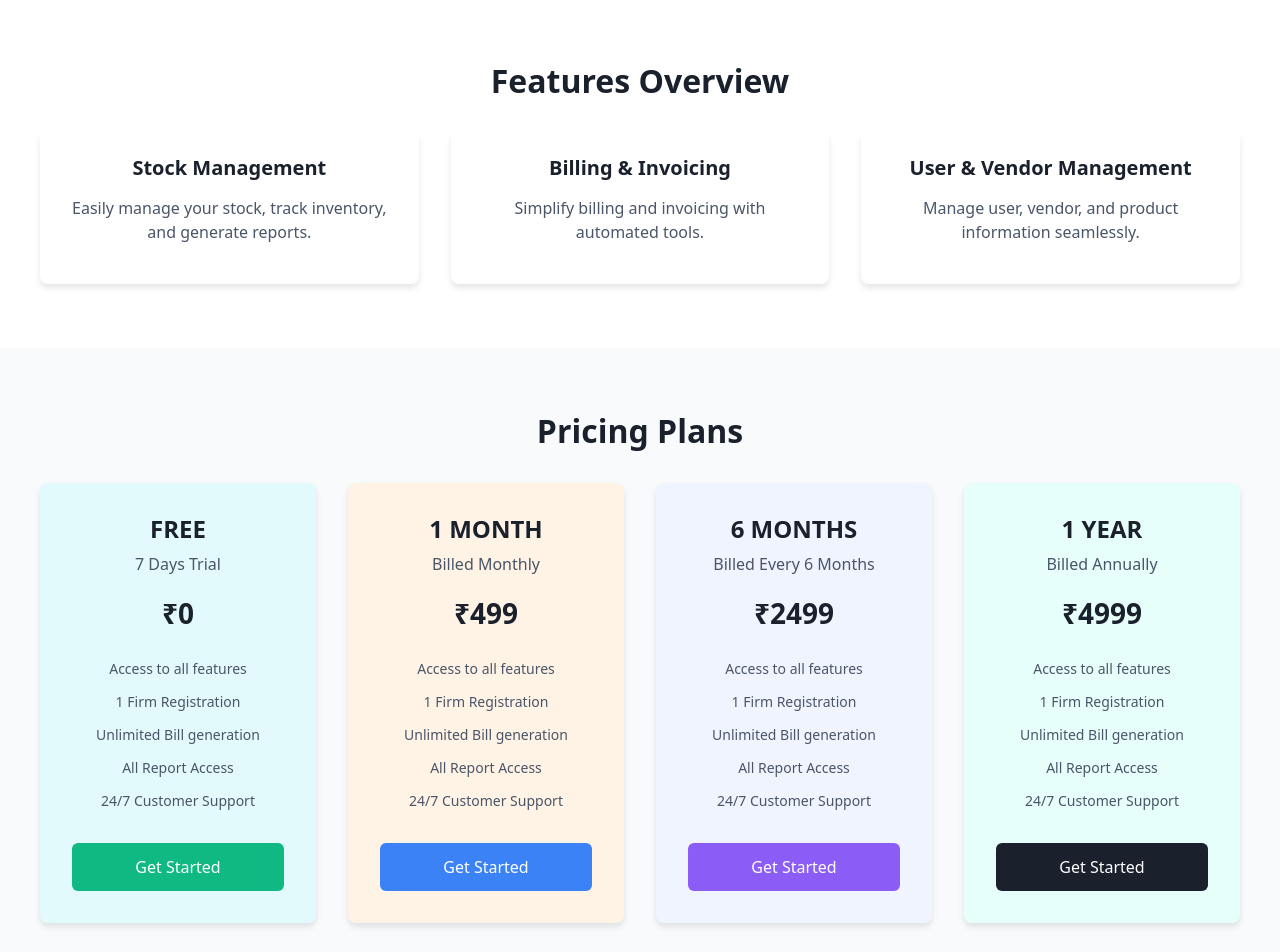
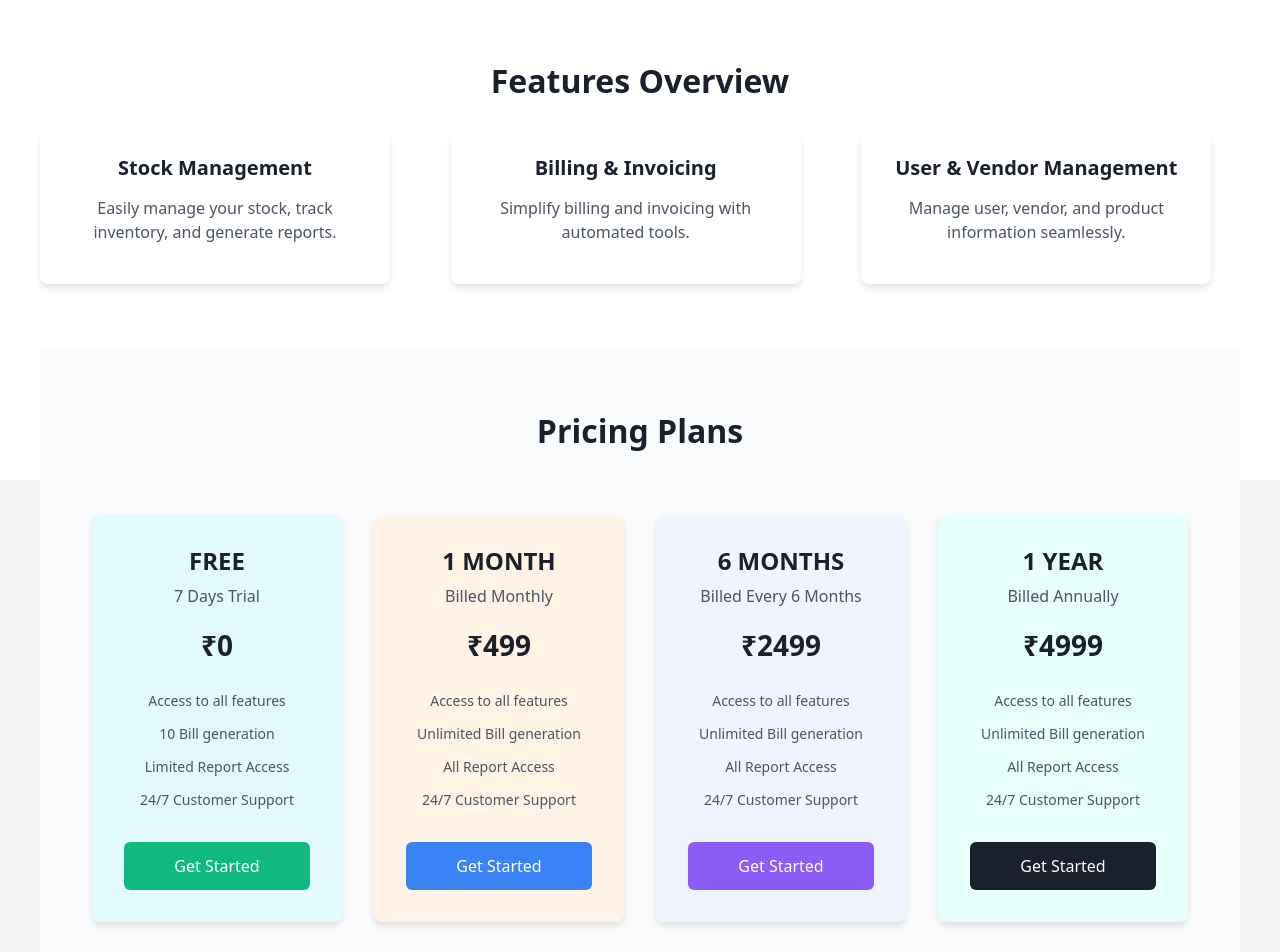
Before and after one commit to Vasoyasharan/InventoryManagementFrontEnd, a React (Create React App) app: page / in a window 1280 px wide. Shown: the part 320-1272 px from the top of the page. Built offline with nearby package versions, Linux system fonts and the light colour scheme.

Commit message:
Premium Page Added

```diff
--- a/src/Css/Sidebar.css
+++ b/src/Css/Sidebar.css
@@ -100,6 +100,16 @@
     padding: 10px;
   }
 }
+
+/* Hide Scrollbar */
+.sidebar-container {
+  scrollbar-width: none;
+}
+
+.sidebar-container::-webkit-scrollbar {
+  display: none;
+}
+
 /* Navbar styles */
 .navbar {
     top: 0;
--- a/src/Routes/index.js
+++ b/src/Routes/index.js
@@ -17,7 +17,8 @@
 import ExpenseTrackerTable from "../pages/ExpenseTracker/ExpenseTrackerTable";
 import ExpenseTrackerForm from "../pages/ExpenseTracker/ExpenseTrackerForm";
 import IncomeForm from "../pages/Income/IncomeForm";
-import IncomeList from "../pages/Income/IncomeTable"
+import IncomeList from "../pages/Income/IncomeTable";
+import PremiumPage from "../pages/PremiumPage/PremiumPage";
 
 const PageRoutes = [
     { path: "/dashboard", element: Dashboard, name: "DASHBOARD" },
@@ -40,6 +41,7 @@
     { path: "/expense-tracker/:type/:id?", element: ExpenseTrackerForm },
     { path: "/income", element: IncomeList, name: "INCOME" },
     { path: "/income/:type/:id?", element: IncomeForm },
+    { path: "/premium", element: PremiumPage, name: "GO PREMIUM" },
 ];
 
 export { PageRoutes };
--- a/src/component/Sidebar.js
+++ b/src/component/Sidebar.js
@@ -71,6 +71,12 @@
               </NavLink>
             </li>
             <li>
+              <NavLink to="/premium" className="menu-item">
+                <i className="fas fa-crown"></i>
+                <span>Go Premium</span>
+              </NavLink>
+            </li>
+            <li>
               <NavLink to="/setting" className="menu-item">
                 <i className="fas fa-cogs"></i>
                 <span>Settings</span>
--- a/src/pages/Authentication/PricingPage.css
+++ b/src/pages/Authentication/PricingPage.css
@@ -1,6 +1,3 @@
-/* PricingPage.css */
-
-/* Global Styles */
 body {
   margin: 0;
   font-family: 'Arial', sans-serif;
@@ -26,7 +23,7 @@
 }
 
 .company-logo {
-  height: 40px; /* Adjust as needed */
+  height: 40px;
 }
 
 .company-name {
@@ -187,51 +184,51 @@
 
 /* Background Colors for Cards */
 .free-card {
-  background-color: #e3fafc; /* Light blue */
+  background-color: #e3fafc;
 }
 
 .free-card .get-started-button {
-  background-color: #10b981; /* Green */
+  background-color: #10b981;
 }
 
 .free-card .get-started-button:hover {
-  background-color: #059669; /* Darker green */
+  background-color: #059669;
 }
 
 .one-month-card {
-  background-color: #fff3e6; /* Light orange */
+  background-color: #fff3e6;
 }
 
 .one-month-card .get-started-button {
-  background-color: #3b82f6; /* Blue */
+  background-color: #3b82f6;
 }
 
 .one-month-card .get-started-button:hover {
-  background-color: #2563eb; /* Darker blue */
+  background-color: #2563eb;
 }
 
 .six-months-card {
-  background-color: #f0f4ff; /* Light purple */
+  background-color: #f0f4ff;
 }
 
 .six-months-card .get-started-button {
-  background-color: #8b5cf6; /* Purple */
+  background-color: #8b5cf6;
 }
 
 .six-months-card .get-started-button:hover {
-  background-color: #7c3aed; /* Darker purple */
+  background-color: #7c3aed;
 }
 
 .one-year-card {
-  background-color: #e6fffa; /* Light teal */
+  background-color: #e6fffa;
 }
 
 .one-year-card .get-started-button {
-  background-color: #1a202c; /* Dark gray */
+  background-color: #1a202c;
 }
 
 .one-year-card .get-started-button:hover {
-  background-color: #2d3748; /* Darker gray */
+  background-color: #2d3748;
 }
 
 .plan-title {
--- a/src/pages/Authentication/PricingPage.js
+++ b/src/pages/Authentication/PricingPage.js
@@ -1,6 +1,6 @@
 import React from "react";
 import { useNavigate } from "react-router-dom";
-import "./PricingPage.css"; // Import the external CSS file
+import "./PricingPage.css";
 
 const PricingPage = () => {
   const navigate = useNavigate();
@@ -94,9 +94,8 @@
             <p className="plan-price">₹0</p>
             <ul className="plan-features">
               <li>Access to all features</li>
-              <li>1 Firm Registration</li>
-              <li>Unlimited Bill generation</li>
-              <li>All Report Access</li>
+              <li>10 Bill generation</li>
+              <li>Limited Report Access</li>
               <li>24/7 Customer Support</li>
             </ul>
             <button
@@ -114,7 +113,6 @@
             <p className="plan-price">₹499</p>
             <ul className="plan-features">
               <li>Access to all features</li>
-              <li>1 Firm Registration</li>
               <li>Unlimited Bill generation</li>
               <li>All Report Access</li>
               <li>24/7 Customer Support</li>
@@ -134,7 +132,6 @@
             <p className="plan-price">₹2499</p>
             <ul className="plan-features">
               <li>Access to all features</li>
-              <li>1 Firm Registration</li>
               <li>Unlimited Bill generation</li>
               <li>All Report Access</li>
               <li>24/7 Customer Support</li>
@@ -154,7 +151,6 @@
             <p className="plan-price">₹4999</p>
             <ul className="plan-features">
               <li>Access to all features</li>
-              <li>1 Firm Registration</li>
               <li>Unlimited Bill generation</li>
               <li>All Report Access</li>
               <li>24/7 Customer Support</li>
--- /dev/null
+++ b/src/pages/PremiumPage/PremiumPage.css
@@ -0,0 +1,183 @@
+.premium-container {
+  padding: 2rem;
+  padding-left: 250px;
+  text-align: center;
+  background-color: #f9fafb;
+  min-height: 100vh;
+}
+
+/* Header Section */
+.premium-header {
+  margin-bottom: 3rem;
+}
+
+.premium-title {
+  font-size: 2.5rem;
+  font-weight: bold;
+  color: #1a202c;
+  margin-bottom: 1rem;
+}
+
+.premium-description {
+  font-size: 1.125rem;
+  color: #4a5568;
+  max-width: 800px;
+  margin: 0 auto;
+}
+
+/* Pricing Cards Section */
+.pricing-cards {
+  display: flex;
+  justify-content: center;
+  gap: 2rem;
+  flex-wrap: wrap;
+  max-width: 1200px;
+  margin: 0 auto;
+}
+
+.pricing-card {
+  background-color: #ffffff;
+  padding: 2rem;
+  border-radius: 0.5rem;
+  box-shadow: 0 4px 6px rgba(0, 0, 0, 0.1);
+  text-align: center;
+  flex: 1 1 300px;
+  max-width: 350px;
+  transition: transform 0.3s, box-shadow 0.3s;
+  position: relative;
+}
+
+.pricing-card:hover {
+  transform: translateY(-5px);
+  box-shadow: 0 6px 12px rgba(0, 0, 0, 0.15);
+}
+
+.popular-card {
+  border: 2px solid #3b82f6;
+}
+
+.popular-badge {
+  position: absolute;
+  top: -10px;
+  left: 50%;
+  transform: translateX(-50%);
+  background-color: #3b82f6;
+  color: white;
+  padding: 0.5rem 1rem;
+  border-radius: 0.375rem;
+  font-size: 0.875rem;
+  font-weight: 500;
+}
+
+.card-header {
+  margin-bottom: 1.5rem;
+}
+
+.plan-title {
+  font-size: 1.5rem;
+  font-weight: bold;
+  color: #1a202c;
+  margin-bottom: 0.5rem;
+}
+
+.plan-subtitle {
+  font-size: 1rem;
+  color: #4a5568;
+  margin-bottom: 1rem;
+}
+
+.plan-price {
+  font-size: 2rem;
+  font-weight: bold;
+  color: #1a202c;
+  margin-bottom: 1.5rem;
+}
+
+.plan-duration {
+  font-size: 1rem;
+  color: #4a5568;
+}
+
+.plan-features {
+  list-style: none;
+  padding: 0;
+  margin-bottom: 2rem;
+}
+
+.plan-features li {
+  font-size: 0.875rem;
+  color: #4a5568;
+  margin-bottom: 0.75rem;
+}
+
+.buy-now-button {
+  padding: 0.75rem 2rem;
+  border-radius: 0.375rem;
+  font-weight: 500;
+  transition: background-color 0.3s;
+  border: none;
+  cursor: pointer;
+  width: 100%;
+  font-size: 1rem;
+  background-color: #3b82f6;
+  color: white;
+}
+
+.buy-now-button:hover {
+  background-color: #2563eb;
+}
+
+/* Additional Features Section */
+.additional-features {
+  margin-top: 4rem;
+}
+
+.features-title {
+  font-size: 2rem;
+  font-weight: bold;
+  color: #1a202c;
+  margin-bottom: 2rem;
+}
+
+.features-grid {
+  display: flex;
+  justify-content: center;
+  gap: 2rem;
+  flex-wrap: wrap;
+  max-width: 1200px;
+  margin: 0 auto;
+}
+
+.feature-card {
+  background-color: #ffffff;
+  padding: 1.5rem;
+  border-radius: 0.5rem;
+  box-shadow: 0 4px 6px rgba(0, 0, 0, 0.1);
+  text-align: center;
+  flex: 1 1 300px;
+  max-width: 350px;
+  transition: transform 0.3s, box-shadow 0.3s;
+}
+
+.feature-card:hover {
+  transform: translateY(-5px);
+  box-shadow: 0 6px 12px rgba(0, 0, 0, 0.15);
+}
+
+.feature-icon {
+  font-size: 2rem;
+  color: #3b82f6;
+  margin-bottom: 1rem;
+}
+
+.feature-title {
+  font-size: 1.25rem;
+  font-weight: 600;
+  color: #1a202c;
+  margin-bottom: 1rem;
+}
+
+.feature-description {
+  font-size: 1rem;
+  color: #4a5568;
+}
```
Also changed, not shown: src/pages/PremiumPage/PremiumPage.js (added, +124 -0 lines).
